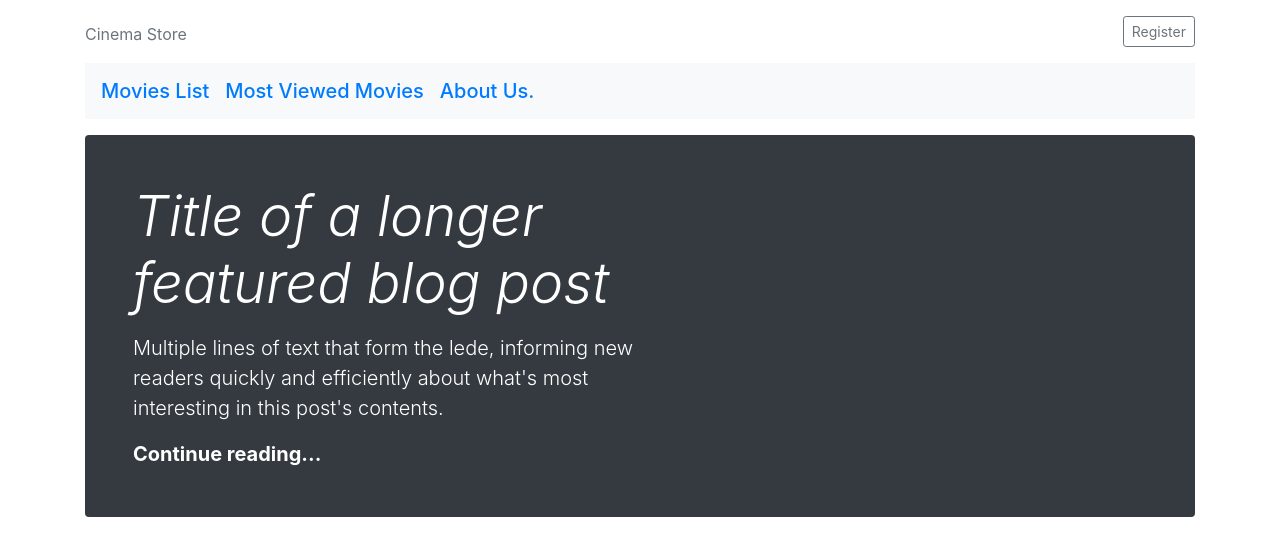
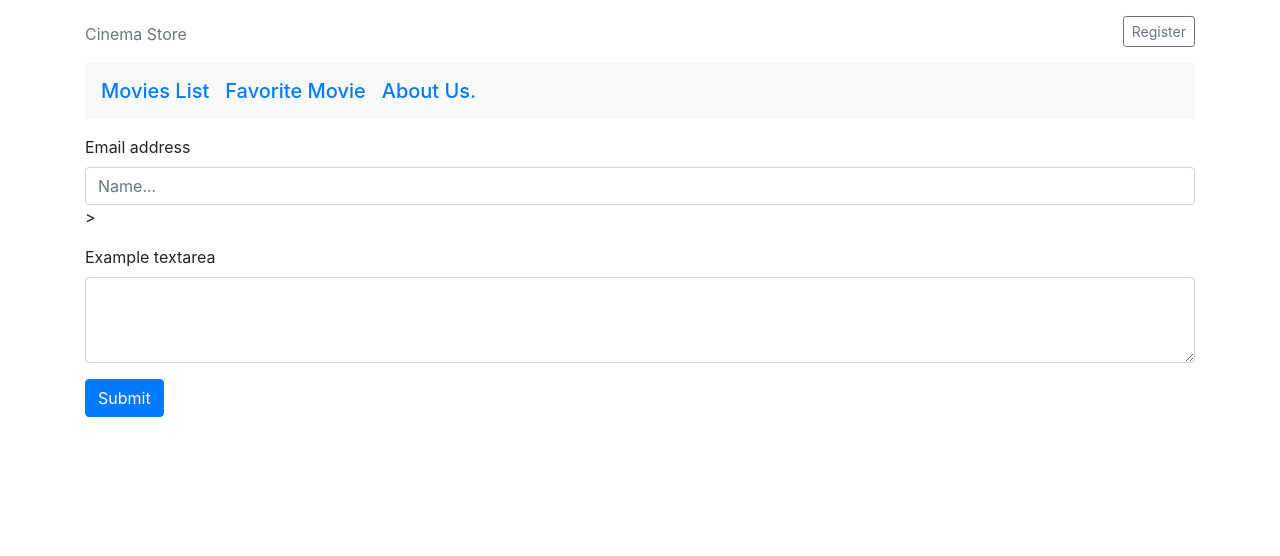
Before and after one commit to minhhieuhd98/React_itss, a React (Create React App) app: page /add in a window 1280 px wide. Shown: the top 556 px of the page. Built offline with nearby package versions, Linux system fonts and the light colour scheme.

Commit message:
fix code route

```diff
--- a/src/App.js
+++ b/src/App.js
@@ -1,6 +1,5 @@
 import React from "react";
 import "./App.css";
-import HomePage from "./pages/HomePage";
 import Header from "./components/Header";
 
 function App() {
--- /dev/null
+++ b/src/components/AddMovieFormComponent.js
@@ -0,0 +1,30 @@
+import React, { Component } from "react";
+
+class AddMovieFormComponent extends Component {
+  render() {
+    return (
+      <div>
+        <form>
+          <div className="form-group">
+            <label for="movie-name">Email address</label>
+            <input
+              type="text"
+              class="form-control"
+              id="movie-name"
+              placeholder="Name..."
+            />
+            >
+          </div>
+          <div class="form-group">
+            <label for="description">Example textarea</label>
+            <textarea class="form-control" id="description" rows="3"></textarea>
+          </div>
+          <button type="submit" class="btn btn-primary">
+            Submit
+          </button>
+        </form>
+      </div>
+    );
+  }
+}
+export default AddMovieFormComponent;
--- a/src/components/Footer.js
+++ b/src/components/Footer.js
@@ -10,7 +10,7 @@ class Footer extends Component {
           <a href="https://twitter.com/mdo">@mdo</a>.
         </p>
         <p>
-          <a href="#">Back to top</a>
+          <a href="/">Back to top</a>
         </p>
       </footer>
     );
--- a/src/components/Header.js
+++ b/src/components/Header.js
@@ -2,9 +2,9 @@ import React, { Component } from "react";
 import { BrowserRouter as Router, Switch, Route } from "react-router-dom";
 import HomePage from "../pages/HomePage";
 import About from "../pages/About";
-import MoviesListComponent from "./MoviesListComponent";
 import MovieDetailComponent from "../components/MovieDetailComponent";
 import FavoriteMovieListPage from "../pages/FavoriteMovieListPage";
+import AddMovieFormComponent from "./AddMovieFormComponent";
 
 class Header extends Component {
   render() {
@@ -14,7 +14,7 @@ class Header extends Component {
           <header className="blog-header py-3">
             <div className="row flex-nowrap justify-content-between align-items-center">
               <div className="col-4 pt-1">
-                <a className="text-muted" href="#">
+                <a className="text-muted" href="/">
                   Cinema Store
                 </a>
               </div>
@@ -36,7 +36,7 @@ class Header extends Component {
                     </li>
                     <li className="nav-item">
                       <a className="navbar-brand mb-0 h1" href="/like-movies">
-                        Most Viewed Movies
+                        Favorite Movie
                       </a>
                     </li>
                     <li className="nav-item">
@@ -49,24 +49,6 @@ class Header extends Component {
               </nav>
             </div>
           </header>
-
-          <div className="jumbotron p-3 p-md-5 text-white rounded bg-dark">
-            <div className="col-md-6 px-0 text-left">
-              <h1 className="display-4 font-italic">
-                Title of a longer featured blog post
-              </h1>
-              <p className="lead my-3">
-                Multiple lines of text that form the lede, informing new readers
-                quickly and efficiently about what's most interesting in this
-                post's contents.
-              </p>
-              <p className="lead mb-0">
-                <a href="#" className="text-white font-weight-bold">
-                  Continue reading...
-                </a>
-              </p>
-            </div>
-          </div>
           <Switch>
             <Route path="/" exact component={HomePage}></Route>
             <Route path="/home" exact component={HomePage}></Route>
@@ -75,7 +57,9 @@ class Header extends Component {
               exact
               component={FavoriteMovieListPage}
             ></Route>
-            <Route path="/about" exact component={MovieDetailComponent}></Route>
+            <Route path="/about" exact component={About}></Route>
+            <Route path="/movie" exact component={MovieDetailComponent}></Route>
+            <Route path="/add" exact component={AddMovieFormComponent}></Route>
           </Switch>
         </Router>
       </div>
--- a/src/components/MovieItemComponent.js
+++ b/src/components/MovieItemComponent.js
@@ -7,11 +7,7 @@ class MovieItemComponent extends Component {
         <div className="card flex-md-row mb-4 shadow-sm h-md-250">
           <div className="card-body d-flex flex-column align-items-start text-left">
             <strong className="d-inline-block mb-2 text-primary">World</strong>
-            <h3 className="mb-0">
-              <a className="text-dark" href="#">
-                Featured post
-              </a>
-            </h3>
+            <h3 className="mb-0">Featured post</h3>
             <div className="mb-1 text-muted">Nov 12</div>
             <p className="card-text mb-auto">
               This is a wider card with supporting text below as a natural
--- a/src/components/MoviesListComponent.js
+++ b/src/components/MoviesListComponent.js
@@ -1,7 +1,6 @@
 import React, { Component } from "react";
 import MovieItemComponent from "./MovieItemComponent";
-import { BrowserRouter as Router, Switch, Route } from "react-router-dom";
-import MovieDetailComponent from "./MovieDetailComponent";
+import { BrowserRouter as Router } from "react-router-dom";
 
 class MoviesListComponent extends Component {
   render() {
@@ -20,10 +19,17 @@ class MoviesListComponent extends Component {
                 <button className="btn btn-primary ml-2" type="button">
                   <span className="fa fa-search mr-2"></span>Search
                 </button>
-                <button className="btn btn-secondary ml-5" type="button">
-                  <span className="fa fa-plus mr-2"></span>Add
-                </button>
               </span>
+            </div>
+            <div className="input-group">
+              <a
+                href="/add"
+                class="btn btn-secondary btn-lg active mt-2"
+                role="button"
+                aria-pressed="true"
+              >
+                Add new movie
+              </a>
             </div>
           </div>
 
@@ -32,10 +38,6 @@ class MoviesListComponent extends Component {
             <MovieItemComponent />
             <MovieItemComponent />
           </div>
-
-          <Switch>
-            <Route path="/movie" component={MovieDetailComponent}></Route>
-          </Switch>
         </Router>
       </div>
     );
```
